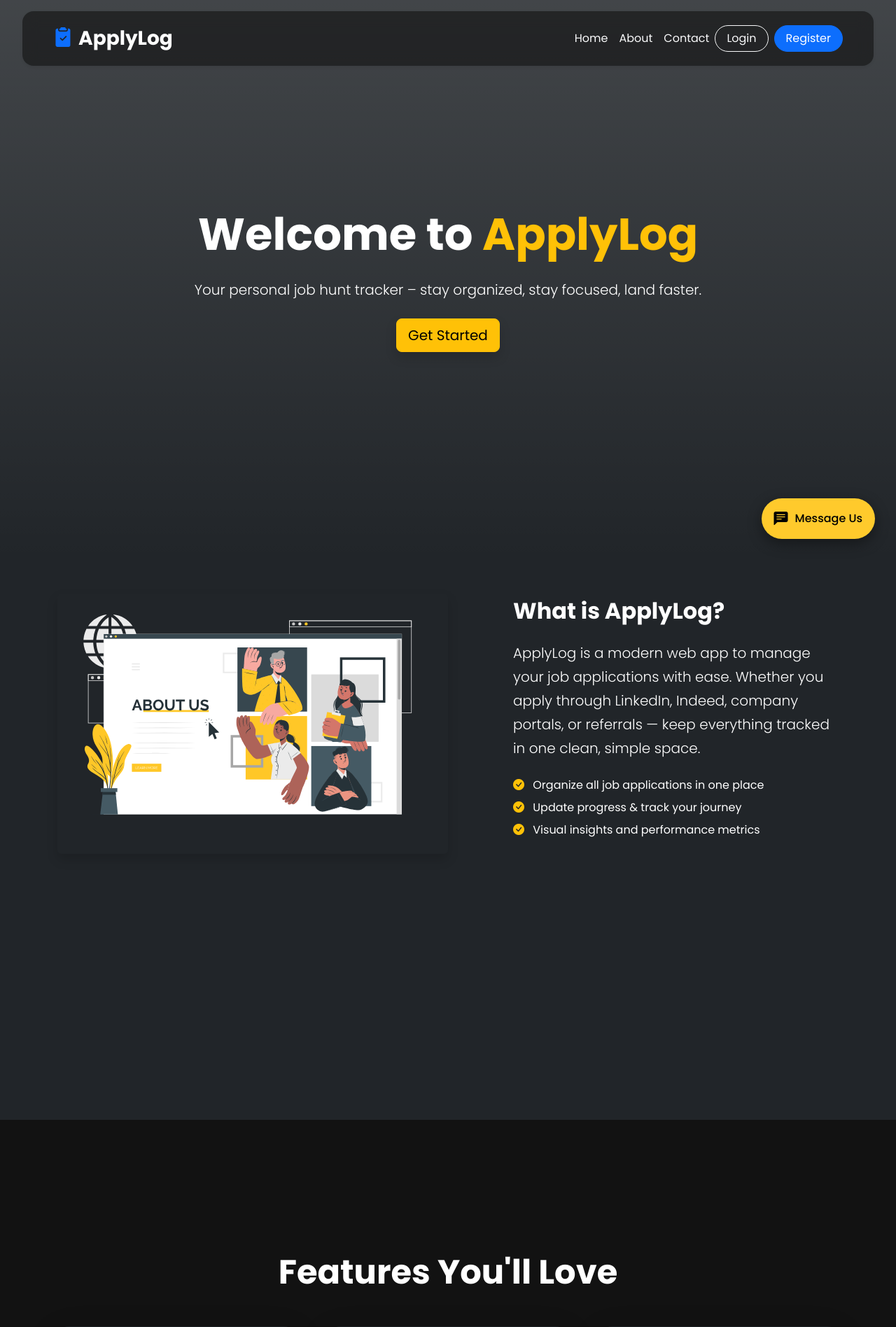
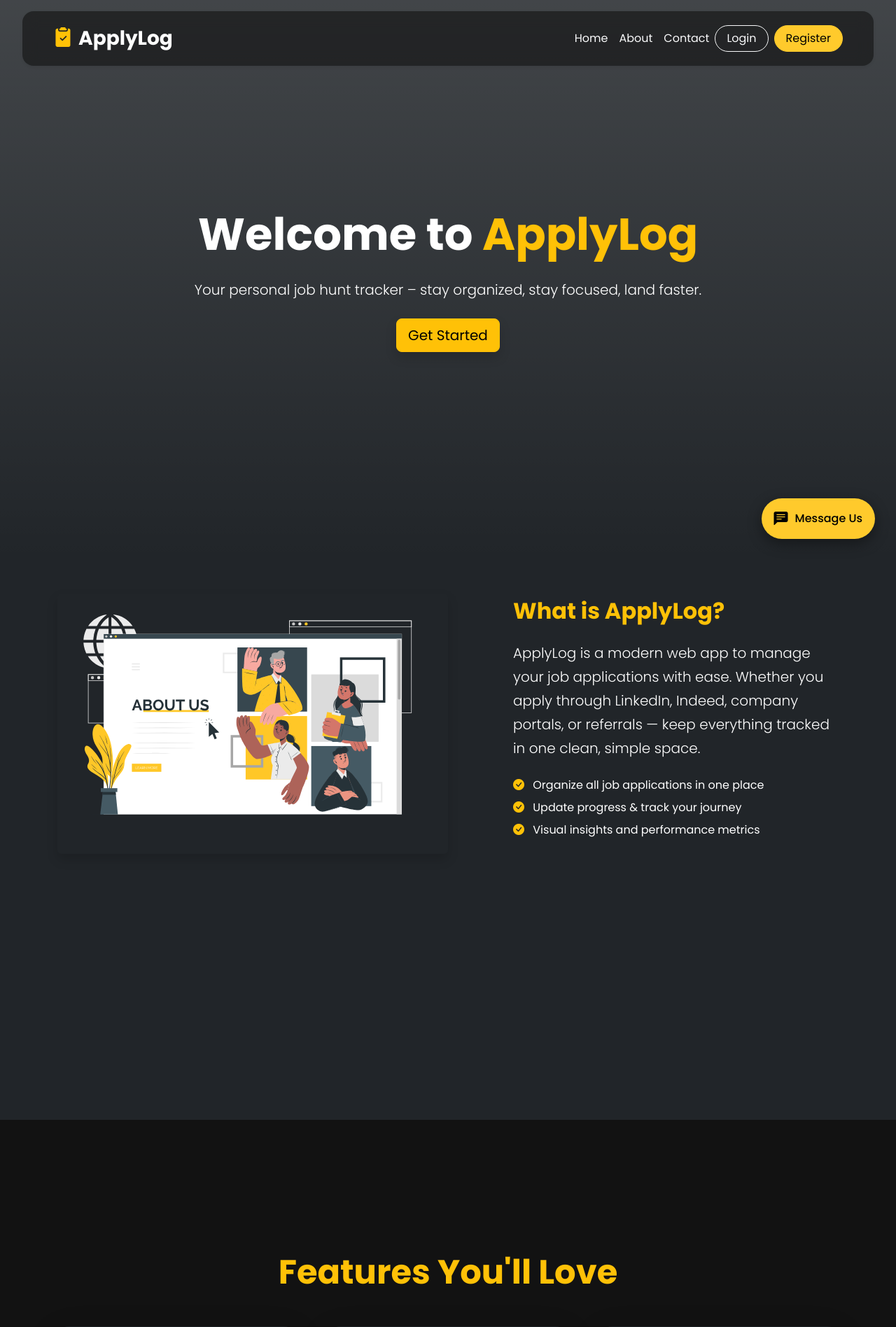
Before and after one commit to waqas-rashid1/ApplyLog, a Django app: page / in a window 1280 px wide. Shown: the top 1896 px of the page at 70% size. Run offline with Django 5.2, Linux system fonts and the light colour scheme; some web fonts are replaced.

Commit message:
Improve UI Design

```diff
--- a/main/templates/base.html
+++ b/main/templates/base.html
@@ -92,6 +92,15 @@
       .form-control::placeholder {
         color: #bbb;
       }
+      .btn-primary {
+        background-color: #ffca2c;
+        border-color: #ffca2c;
+        color: #000;
+      }
+      .btn-primary:hover {
+        background-color: #e6b423;
+        border-color: #e6b423;
+      }
     </style>
   </head>
   <body>
@@ -114,7 +123,7 @@
           style="font-family: 'Poppins', sans-serif"
           href="{% url 'homepage' %}"
         >
-          <i class="bi bi-clipboard2-check-fill text-primary me-2"></i>ApplyLog
+          <i class="bi bi-clipboard2-check-fill text-warning me-2"></i>ApplyLog
         </a>
         <button
           class="navbar-toggler text-white border-0"
--- a/main/templates/basics/home.html
+++ b/main/templates/basics/home.html
@@ -39,7 +39,7 @@
       />
     </div>
     <div class="col-lg-5">
-      <h2 class="fw-bold mb-4">What is ApplyLog?</h2>
+      <h2 class="fw-bold mb-4 text-warning">What is ApplyLog?</h2>
       <p class="lead">
         ApplyLog is a modern web app to manage your job applications with ease.
         Whether you apply through LinkedIn, Indeed, company portals, or
@@ -69,7 +69,7 @@
   style="min-height: 100vh; background-color: #121212"
 >
   <div class="container">
-    <h2 class="text-center fw-bold mb-5 display-5">Features You'll Love</h2>
+    <h2 class="text-center fw-bold mb-5 display-5 text-warning">Features You'll Love</h2>
     <div class="row g-5">
       <div class="col-md-4">
         <div
@@ -117,7 +117,7 @@
   style="min-height: 100vh; background-color: #121212"
 >
   <div class="container">
-    <h2 class="text-center fw-bold mb-5 display-5">How It Works</h2>
+    <h2 class="text-center fw-bold mb-5 display-5 text-warning">How It Works</h2>
     <div class="row g-4">
       <div class="col-md-3">
         <div
```
Also changed, not shown: main/templates/basics/contact.html (+0 -9 lines).
